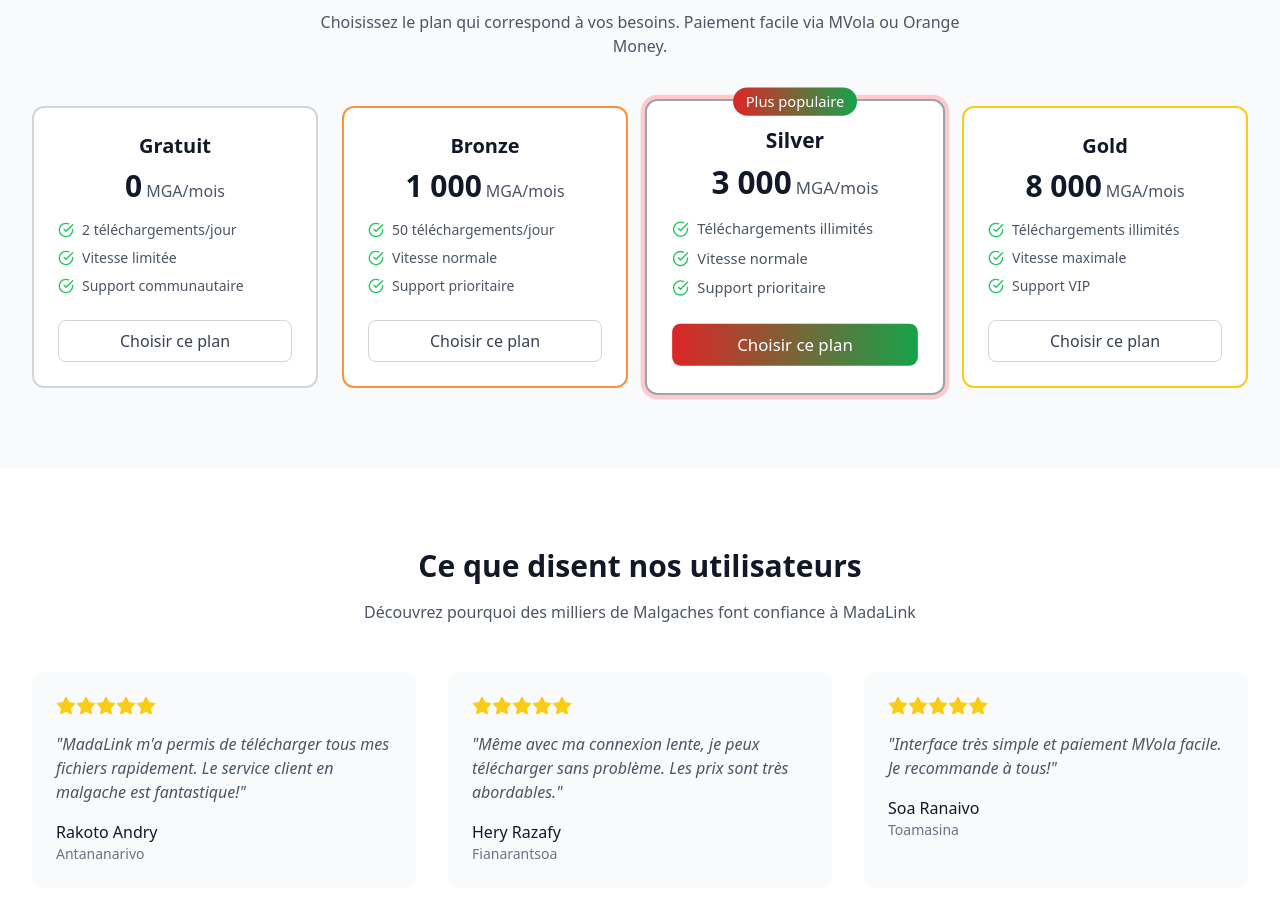
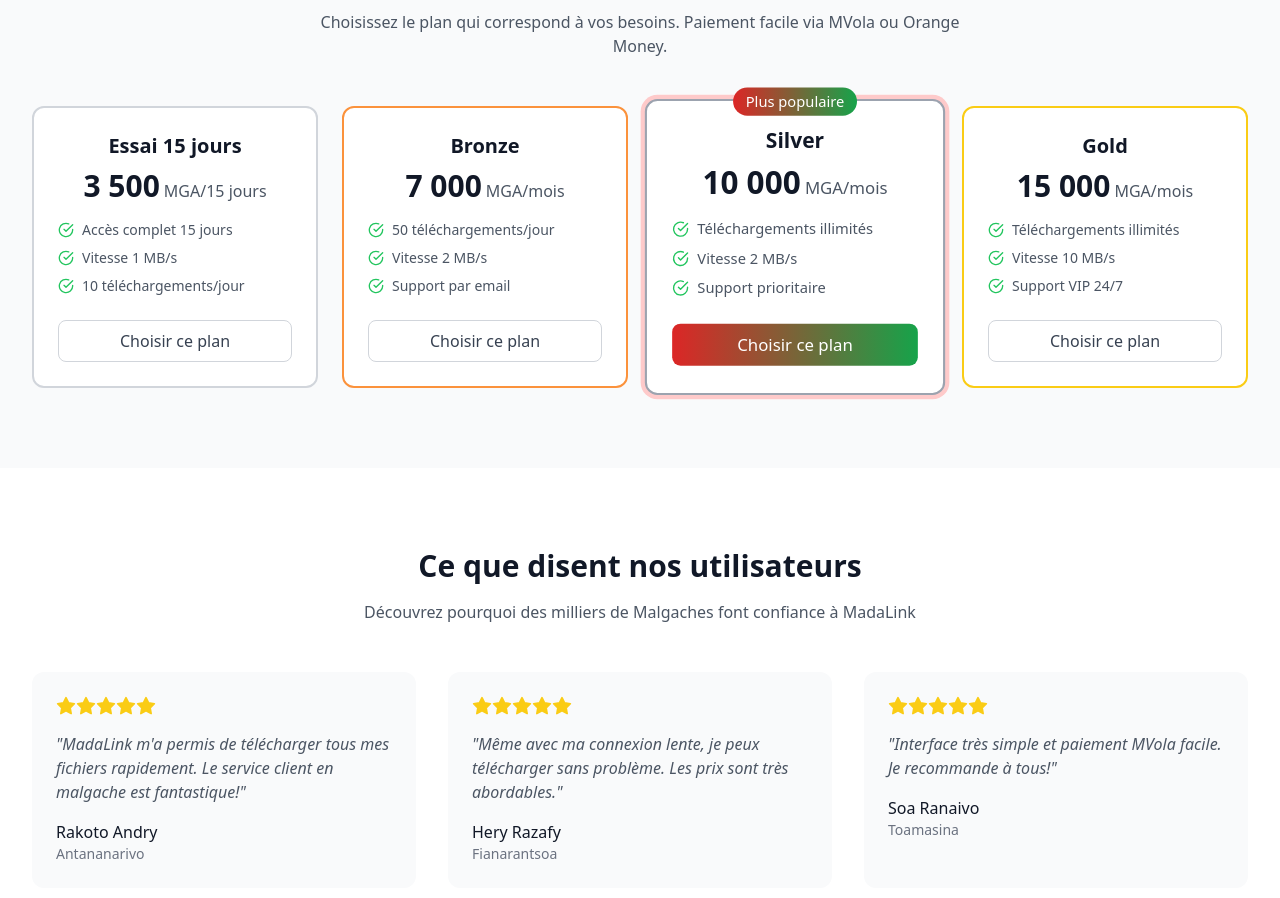
Before and after one commit to fandefasanaman/madalink, a React (Vite) app: page / in a window 1280 px wide. Shown: the part 1200-2098 px from the top of the page. Built offline with nearby package versions, Linux system fonts and the light colour scheme; no server answers; the database is empty.

Commit message:
Add files via upload

```diff
--- a/src/pages/HomePage.tsx
+++ b/src/pages/HomePage.tsx
@@ -50,34 +50,34 @@
 
   const plans = [
     {
-      name: 'Gratuit',
-      price: '0',
-      period: 'mois',
-      features: ['2 téléchargements/jour', 'Vitesse limitée', 'Support communautaire'],
+      name: 'Essai 15 jours',
+      price: '3 500',
+      period: '15 jours',
+      features: ['Accès complet 15 jours', 'Vitesse 1 MB/s', '10 téléchargements/jour'],
       color: 'border-gray-300',
       popular: false
     },
     {
       name: 'Bronze',
-      price: '1 000',
+      price: '7 000',
       period: 'mois',
-      features: ['50 téléchargements/jour', 'Vitesse normale', 'Support prioritaire'],
+      features: ['50 téléchargements/jour', 'Vitesse 2 MB/s', 'Support par email'],
       color: 'border-orange-400',
       popular: false
     },
     {
       name: 'Silver',
-      price: '3 000',
+      price: '10 000',
       period: 'mois',
-      features: ['Téléchargements illimités', 'Vitesse normale', 'Support prioritaire'],
+      features: ['Téléchargements illimités', 'Vitesse 2 MB/s', 'Support prioritaire'],
       color: 'border-gray-400',
       popular: true
     },
     {
       name: 'Gold',
-      price: '8 000',
+      price: '15 000',
       period: 'mois',
-      features: ['Téléchargements illimités', 'Vitesse maximale', 'Support VIP'],
+      features: ['Téléchargements illimités', 'Vitesse 10 MB/s', 'Support VIP 24/7'],
       color: 'border-yellow-400',
       popular: false
     }
```
